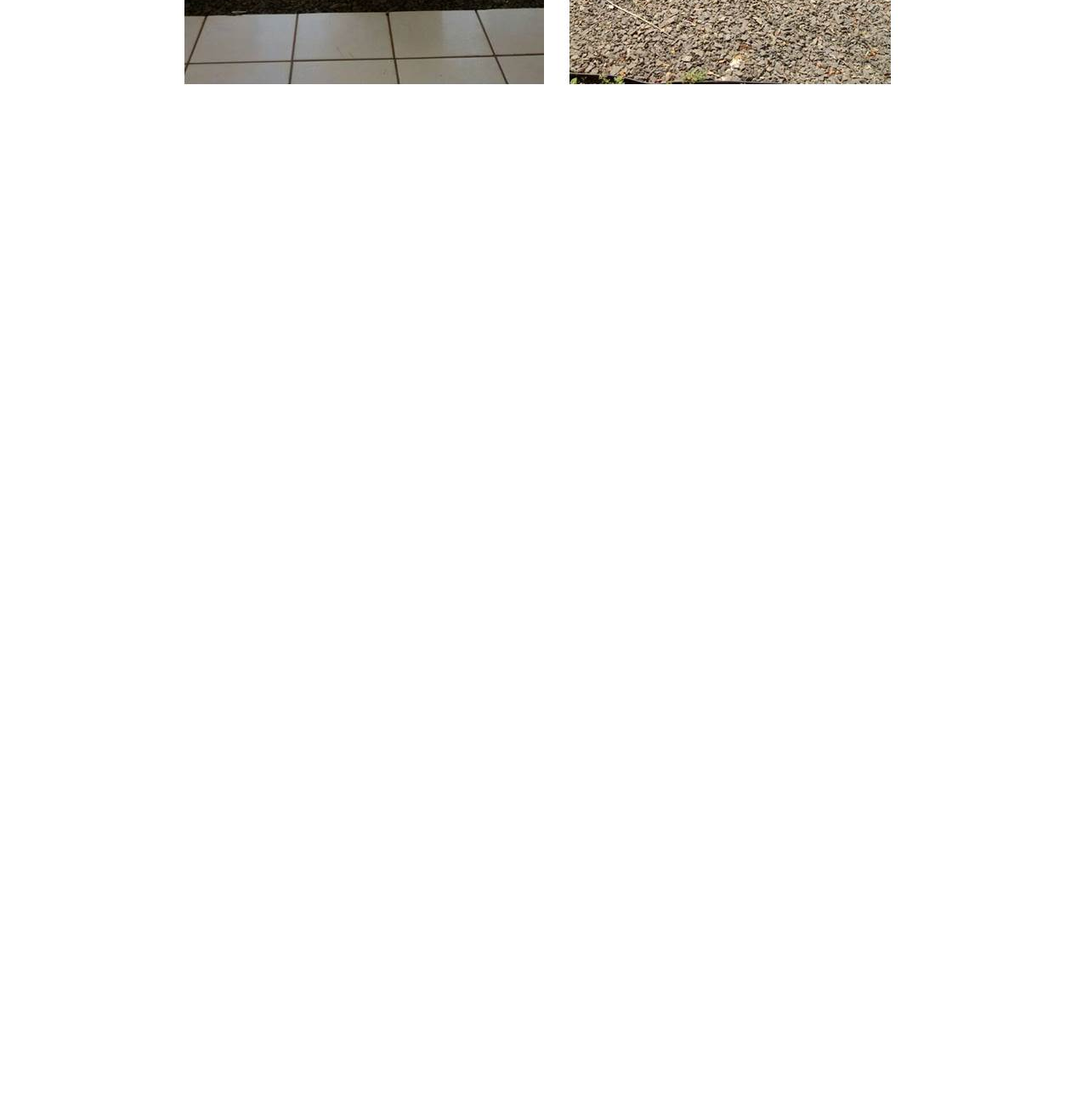
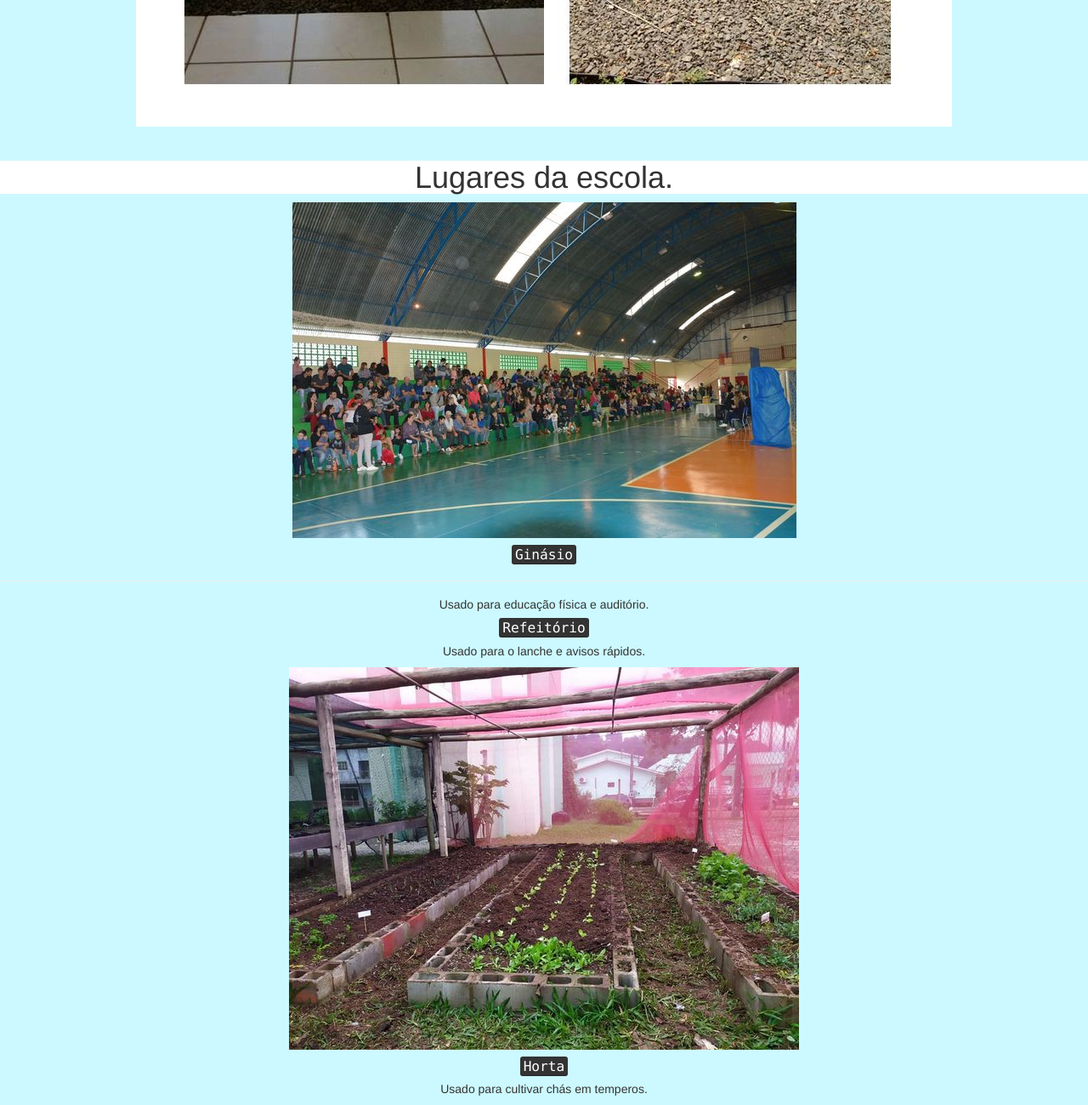
Before and after one commit to gabrielsz00/atividades2, a plain HTML site: page index.html in a window 1280 px wide. Shown: the part 721-2021 px from the top of the page at 85% size. Before the commit the page ends 870 px from the top, so only its background shows below. Drawn offline with nearby package versions, Linux system fonts and the light colour scheme.

Commit message:
Add files via upload

```diff
--- a/estilo.css
+++ b/estilo.css
@@ -1,5 +1,6 @@
 body{
     text-align: center;
+    background: rgb(204, 249, 255);
 }
 
-h1{background-color:rgb(195, 248, 255);}
+h1{background-color:rgb(255, 255, 255);}
--- a/index.html
+++ b/index.html
@@ -30,7 +30,7 @@
             <span class="icon-bar"></span>
             <span class="icon-bar"></span>
         </button>
-            <a href="#" class="navbar-brand"> Tim Burnes-Lee</a>
+            <a href="#" class="navbar-brand">EEB Prof Cecília Lotin</a>
     </div>
     <div class="collapse navbar-collapse" id="myNavbar">
     <ul class="nav navbar-nav">
@@ -45,7 +45,20 @@
 <h1>EEB Prof Cecília Lotin</h1>
 <p>Escola de educação basica</p>
 <img src="foto1.jpg" >
-
+<br>
+<br>
+<h1>Lugares da escola.</h1>
+<div class="viagem_principal">
+  <img src="gin.jpg">
+  <h4><kbd>Ginásio</kbd></h4>
+<hr>
+    <h5>Usado para educação física e auditório.</h5>
+  <h4><kbd>Refeitório</kbd></h4>
+  <h5>Usado para o lanche e avisos rápidos.</h5>
+  <img src="hort.jpg">
+  <h4><kbd>Horta</kbd></h4>
+  <h5>Usado para cultivar chás em temperos.</h5>
+</div>
 
 </body>
 
```
Also changed, not shown: gin.jpg (added), hort.jpg (added), refe.jpg (added).
